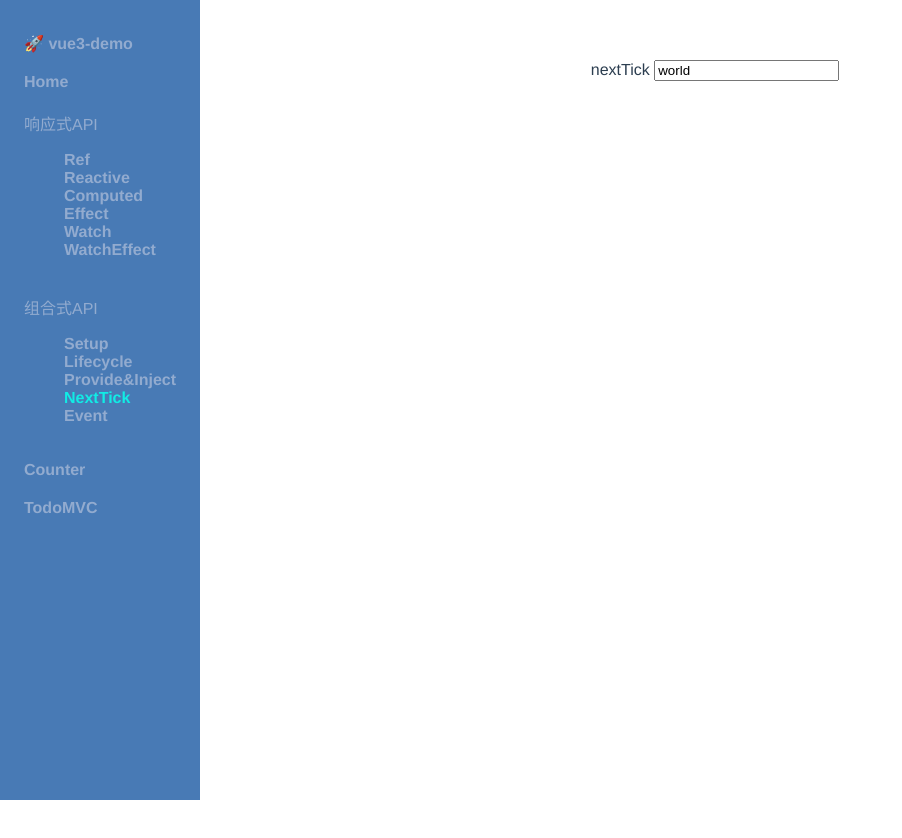
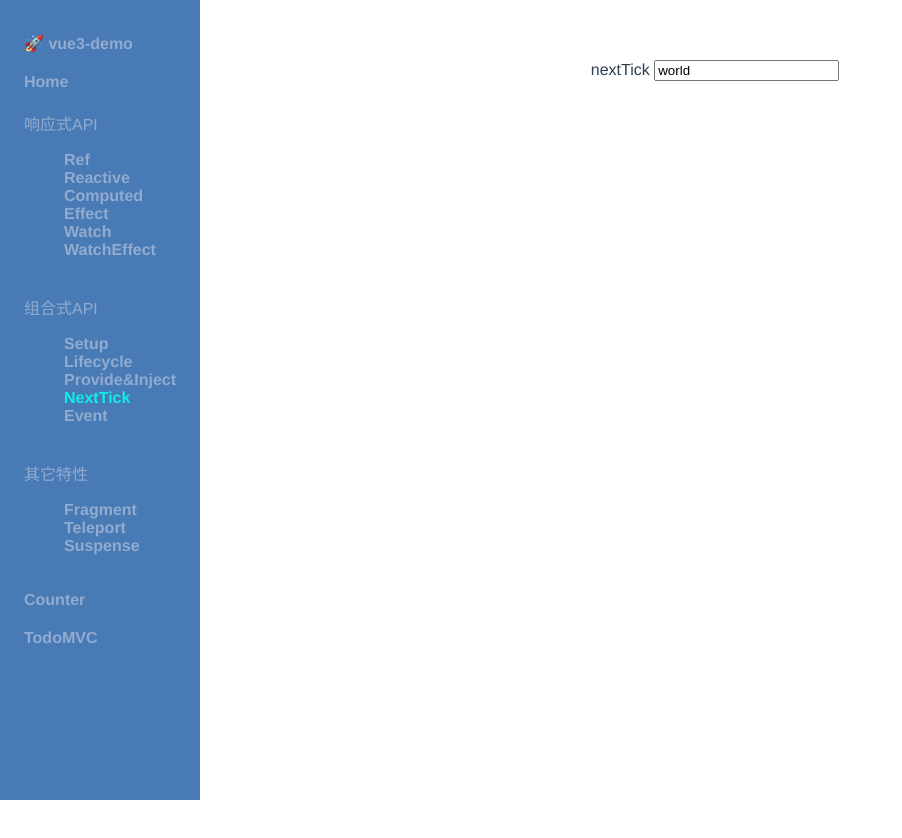
Before and after one commit to benyasin/vue3-demo, a Vue app: page /#/composition/nextTick in a window 1280 px wide. Shown: the top 838 px of the page, without its empty margins (0-902 px from the left). Built offline with nearby package versions, Linux system fonts and the light colour scheme.

Commit message:
feature: update readme

```diff
--- a/index.html
+++ b/index.html
@@ -4,7 +4,7 @@
   <meta charset="UTF-8">
   <link rel="icon" href="/favicon.ico" />
   <meta name="viewport" content="width=device-width, initial-scale=1.0">
-  <title>Vite App</title>
+  <title>Vue3 Demo</title>
 </head>
 <body>
   <div id="app"></div>
--- a/src/App.vue
+++ b/src/App.vue
@@ -28,6 +28,14 @@
                     <li><router-link to="/composition/event">Event</router-link></li>
                 </ul>
             </div>
+            <div class="group">
+                <div>其它特性</div>
+                <ul>
+                    <li><router-link to="/other/setup">Fragment</router-link></li>
+                    <li><router-link to="/other/teleport">Teleport</router-link></li>
+                    <li><router-link to="/other/suspense">Suspense</router-link></li>
+                </ul>
+            </div>
             <div>
                 <router-link to="/counter"> Counter</router-link>
             </div>
--- a/src/router/index.ts
+++ b/src/router/index.ts
@@ -68,6 +68,21 @@ const routes: Array<any> = [
         component: () => import("../views/composition/Event.vue"),
     },
     {
+        path: "/other/fragment",
+        name: "Fragment",
+        component: () => import("../views/other/Fragment.vue"),
+    },
+    {
+        path: "/other/teleport",
+        name: "Teleport",
+        component: () => import("../views/other/Teleport.vue"),
+    },
+    {
+        path: "/other/suspense",
+        name: "Suspense",
+        component: () => import("../views/other/Suspense.vue"),
+    },
+    {
         path: "/counter",
         name: "Counter",
         component: () => import("../views/Counter.vue"),
```
Also changed, not shown: src/views/composition/NextTick.vue (+7 -0 lines), 1 other file (tests, documents, lock files or other folders).
